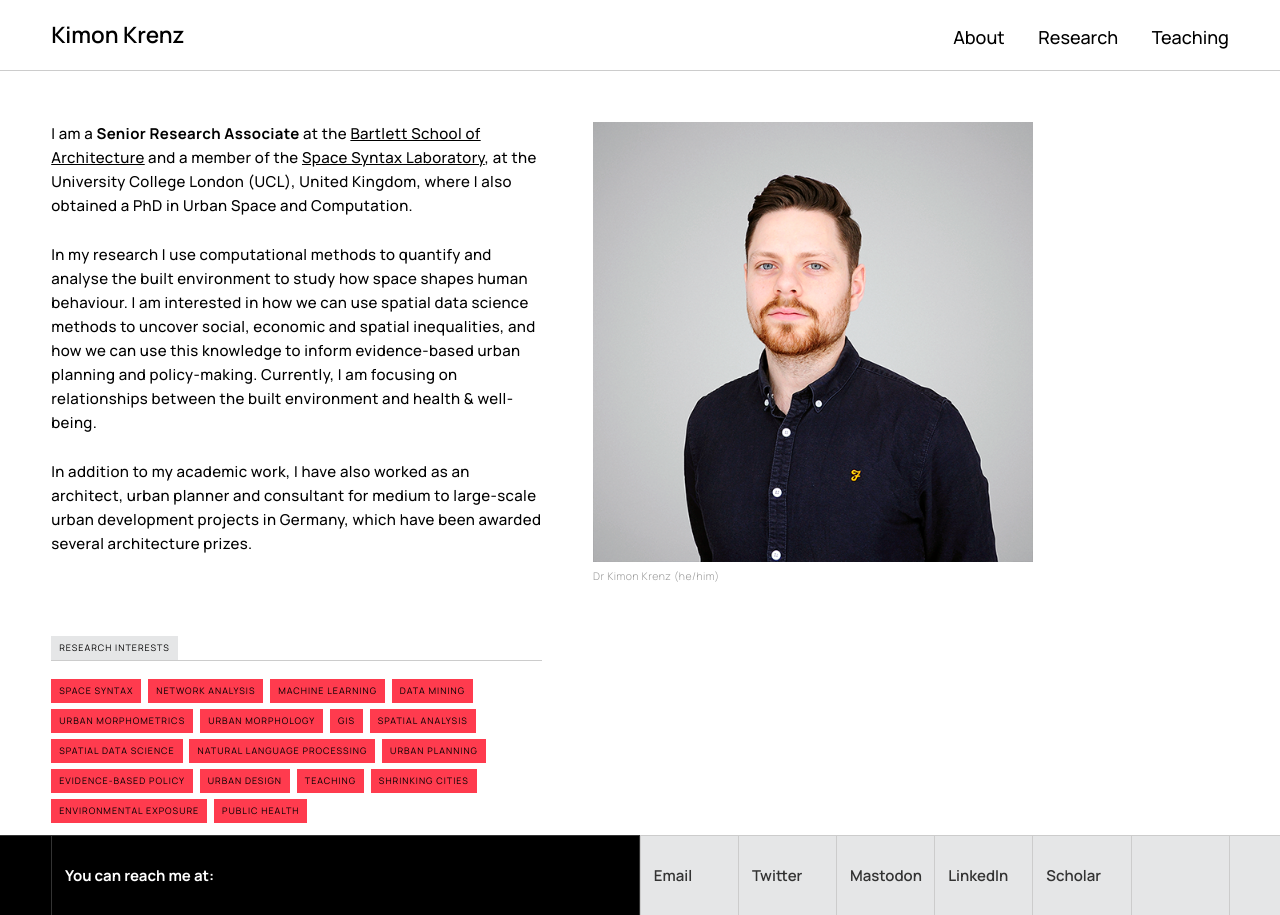
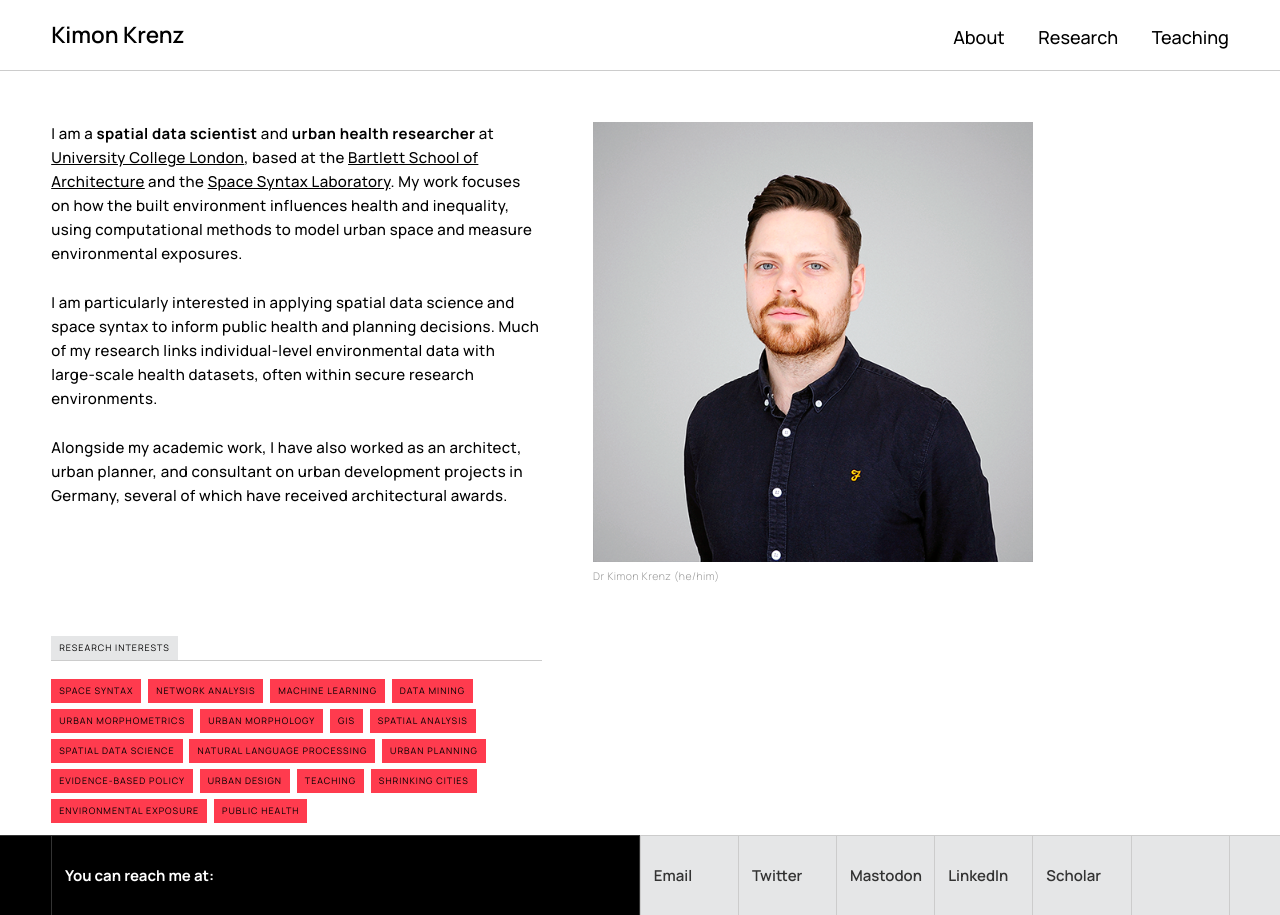
Before and after one commit to kimonkrenz/kimonkrenz.github.io, a Jekyll site: the page built from index.html, in a window 1280 px wide. Built offline with Jekyll 4.4.1, drawn with Linux system fonts in a browser that asks for light colours; nearby versions of some CDN libraries; a style sheet for code colours, icons or effects is not loaded.

Commit message:
Update index.html

```diff
--- a/index.html
+++ b/index.html
@@ -7,14 +7,17 @@ title: Kimon Krenz, Spatial Data Scientist
       <div class="spacer"></div>
       <div class="five columns">
         <div>
-            <p>I am a <strong>Senior Research Associate</strong> at the <a href="https://www.ucl.ac.uk/bartlett/architecture/" target="_blank">Bartlett School of Architecture</a> and a member of the <a href="https://www.ucl.ac.uk/bartlett/architecture/research/space-syntax-laboratory/" target="_blank">Space Syntax Laboratory</a>, at the University College London (UCL), United Kingdom,
-              where I also obtained a PhD in Urban Space and Computation.
+            <p>I am a <strong>spatial data scientist</strong> and <strong>urban health researcher</strong> at
+              <a href="https://www.ucl.ac.uk/" target="_blank">University College London</a>,
+              based at the <a href="https://www.ucl.ac.uk/bartlett/architecture/" target="_blank">Bartlett School of Architecture</a>
+              and the <a href="https://www.ucl.ac.uk/bartlett/architecture/research/space-syntax-laboratory/" target="_blank">Space Syntax Laboratory</a>.
+              My work focuses on how the built environment influences health and inequality, using computational methods to model urban space and measure environmental exposures.
             </p>
-            <p>In my research I use computational methods to quantify and analyse the built environment to study how space shapes human behaviour.
-              I am interested in how we can use spatial data science methods to uncover social, economic and spatial inequalities, and how we can use this knowledge to inform evidence-based urban planning and policy-making.
-              Currently, I am focusing on relationships between the built environment and health & well-being.
+            <p>I am particularly interested in applying spatial data science and space syntax to inform public health and planning decisions.
+              Much of my research links individual-level environmental data with large-scale health datasets, often within secure research environments.
             </p>
-            <p>In addition to my academic work, I have also worked as an architect, urban planner and consultant for medium to large-scale urban development projects in Germany, which have been awarded several architecture prizes.
+            <p>Alongside my academic work, I have also worked as an architect, urban planner, and consultant on urban development projects in Germany,
+              several of which have received architectural awards.
             </p>
         </div>
       </div>
```
